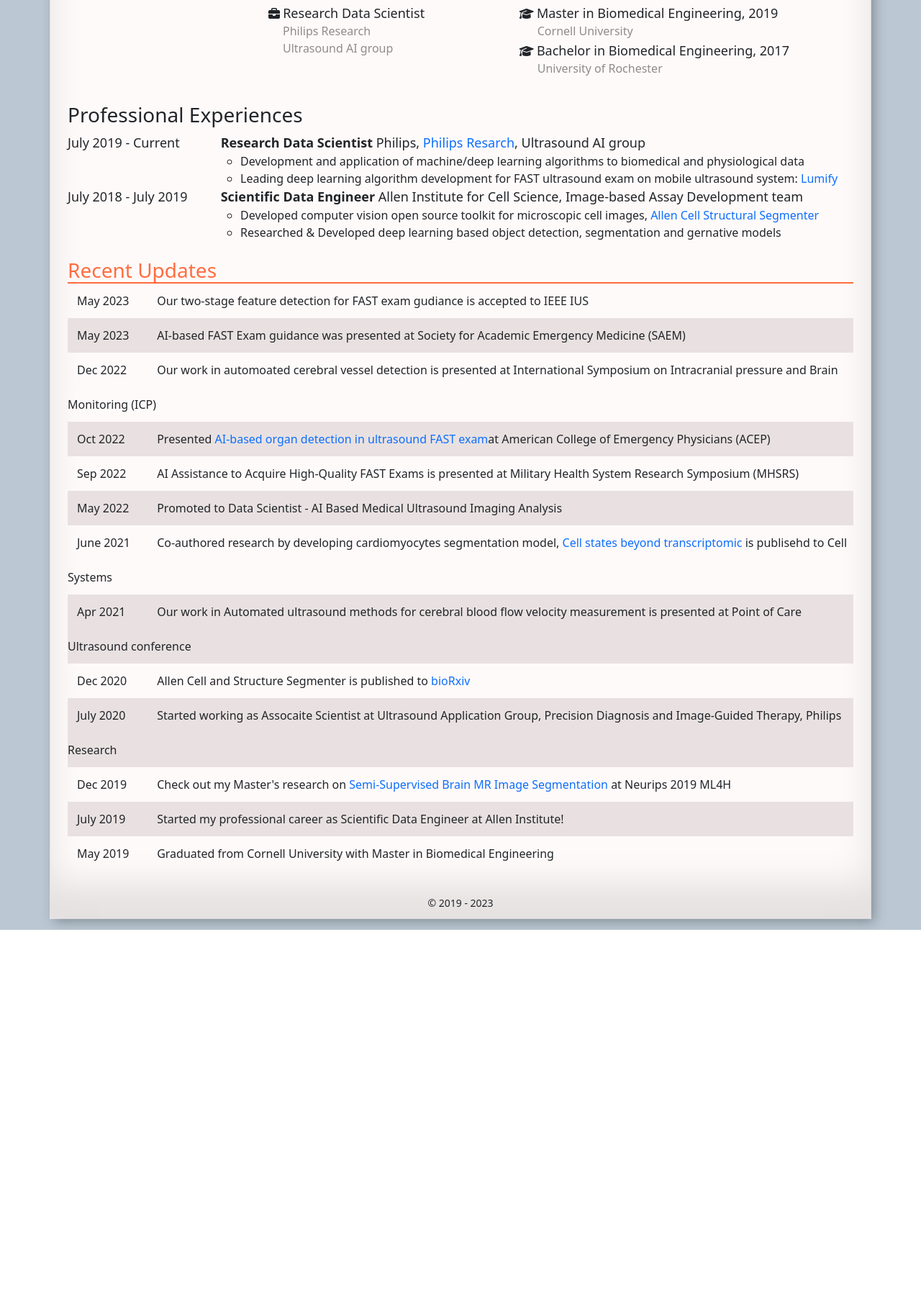
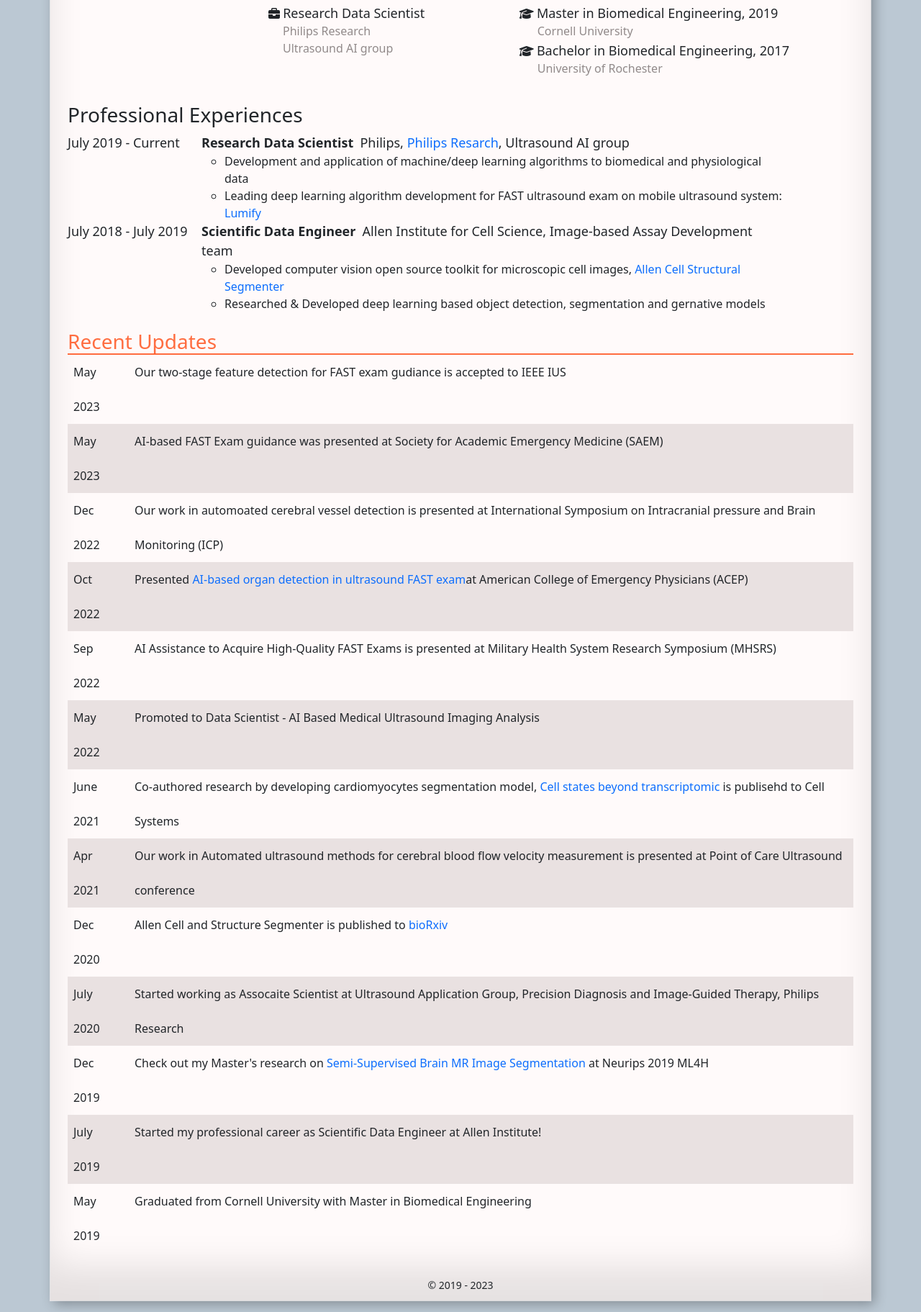
Before and after one commit to lhw610/mysite, a Flask app: page / in a window 1280 px wide. Shown: the part 428-2251 px from the top of the page at 72% size. Before the commit the page ends 1720 px from the top, so only its background shows below. Run offline with Flask 2, Linux system fonts and the light colour scheme; some libraries are stand-ins or nearby versions.

Commit message:
fix some interactive

```diff
--- a/static/css/main.css
+++ b/static/css/main.css
@@ -175,7 +175,7 @@ ul {
 .profile-header-contents li{
   list-style-type: circle;
   font-size : 16px;
-  margin-left: 15rem;
+  margin-left: 2rem;
 }
 
 .profile-header-contents a{
@@ -194,6 +194,11 @@ ul {
   font-size : 18px;
 }
 
+.profile-header-contents b{
+  font-size : 18px;
+  margin-right: 5px;
+}
+
 .profile-header-contents .job-date{
   display: inline-block;
   width: 13rem;
@@ -210,22 +215,26 @@ ul {
 }
 
 .recent-update .update1{
-  line-height : 3;
   margin: 0;
   padding: 0;
 }
 
 .recent-update .update2{
-  line-height : 3;
   background-color:  #e9e1e1;
   margin: 0;
   padding: 0;
 }
 
 .recent-update .event-date{
-  padding-left: 5px;
+  line-height : 3;
+  padding-left: 8px;
   display: inline-block;
-  width: 7.5rem;
+}
+
+.recent-update .event{
+  /* padding-left: 5px; */
+  line-height : 3;
+  display: inline-block;
 }
 
 .recent-update a{
--- a/templates/index.html
+++ b/templates/index.html
@@ -72,7 +72,11 @@
             <h3>Professional Experiences</h3>
             <div class="col-md-12">
                 <p>
+                    <div class="row row-cols-2">
+                        <div class="col-md-2">
                             <span class="job-date">July 2019 - Current</span>
+                        </div>
+                        <div class="col-md-9">
                             <b>Research Data Scientist</b>
                             <span>
                                 Philips,
@@ -80,17 +84,22 @@
                                     Philips Resarch</a><!--
                                 -->, Ultrasound AI group
                             </span>
-                </p>
                             <ul>
                                 <li>Development and application of machine/deep learning algorithms to biomedical and physiological data</li>
                                 <li>Leading deep learning algorithm development for FAST ultrasound exam on mobile ultrasound system:
                                     <a href="https://www.usa.philips.com/healthcare/sites/lumify-handheld-ultrasound" target="_blank" class="bullet_link">Lumify</a></li>
                             </ul>
+                        </div>
+                    </div>
+                </p>
                 <p>
+                    <div class="row row-cols-2">
+                        <div class="col-md-2">
                             <span class="job-date">July 2018 - July 2019</span>
+                        </div>
+                        <div class="col-md-9">
                             <b>Scientific Data Engineer</b>
                             <span> Allen Institute for Cell Science, Image-based Assay Development team</span>
-                </p>
                             <ul>
                                 <li>Developed computer vision open source toolkit for microscopic cell images,
                                     <a href="https://www.allencell.org/segmenter.html" target="_blank" class="bullet_link">Allen Cell Structural Segmenter</a>
@@ -101,13 +110,14 @@
                             </ul>
                         </div>
                     </div>
+                </p>
+            </div>
+        </div>
     </div>
 </header>
 <section class= "recent-update">
     <div class="container">
         <h3>Recent Updates</h3>
-        <div class="row">
-            <div class="col-md-12">
         {% set ns = namespace(c = 0) %}
         {% for date, event in recent_updates.items() %}
             {% if ns.c==0 %}
@@ -117,19 +127,27 @@
                 {% set cls = "update2" %}
                 {% set ns.c = 0 %}
             {% endif %}
-                    <p class="{{ cls }}">
-                        <span class="event-date">&ensp;{{ date }}</span>
+            <div class="{{ cls }}">
+                <div class="col-md-12">
+                    <div class="row row-cols-2">
+                        <div class="col-md-1 d-flex align-items-center justify-content-center">
+                            <div class="event-date">{{ date }}</div>
+                        </div>
+                        <div class="col-md-11">
+                            <div class="event">
                                 {% if event|length==1 %}
-                            <span>{{ event[0] }}</span>
+                                {{ event[0] }}
                                 {% elif  event|length==3%}
-                            <span>{{ event[0] }}<a href="{{ event[2] }}" target="_blank">{{ event[1] }}</a></span>
+                                    {{ event[0] }}<a href="{{ event[2] }}" target="_blank">{{ event[1] }}</a>
                                 {% else %}
-                            <span>{{ event[0] }}<a href="{{ event[2] }}" target="_blank">{{ event[1] }}</a>{{ event[3] }}</span>
+                                    {{ event[0] }}<a href="{{ event[2] }}" target="_blank">{{ event[1] }}</a>{{ event[3] }}
                                 {% endif %}
-                    </p>
-                {% endfor %}
                             </div>
                         </div>
                     </div>
+                </div>
+            </div>
+        {% endfor %}
+    </div>
 </section>
 {% endblock content %}
```
Lines whose indentation alone changed are shown as unchanged.
